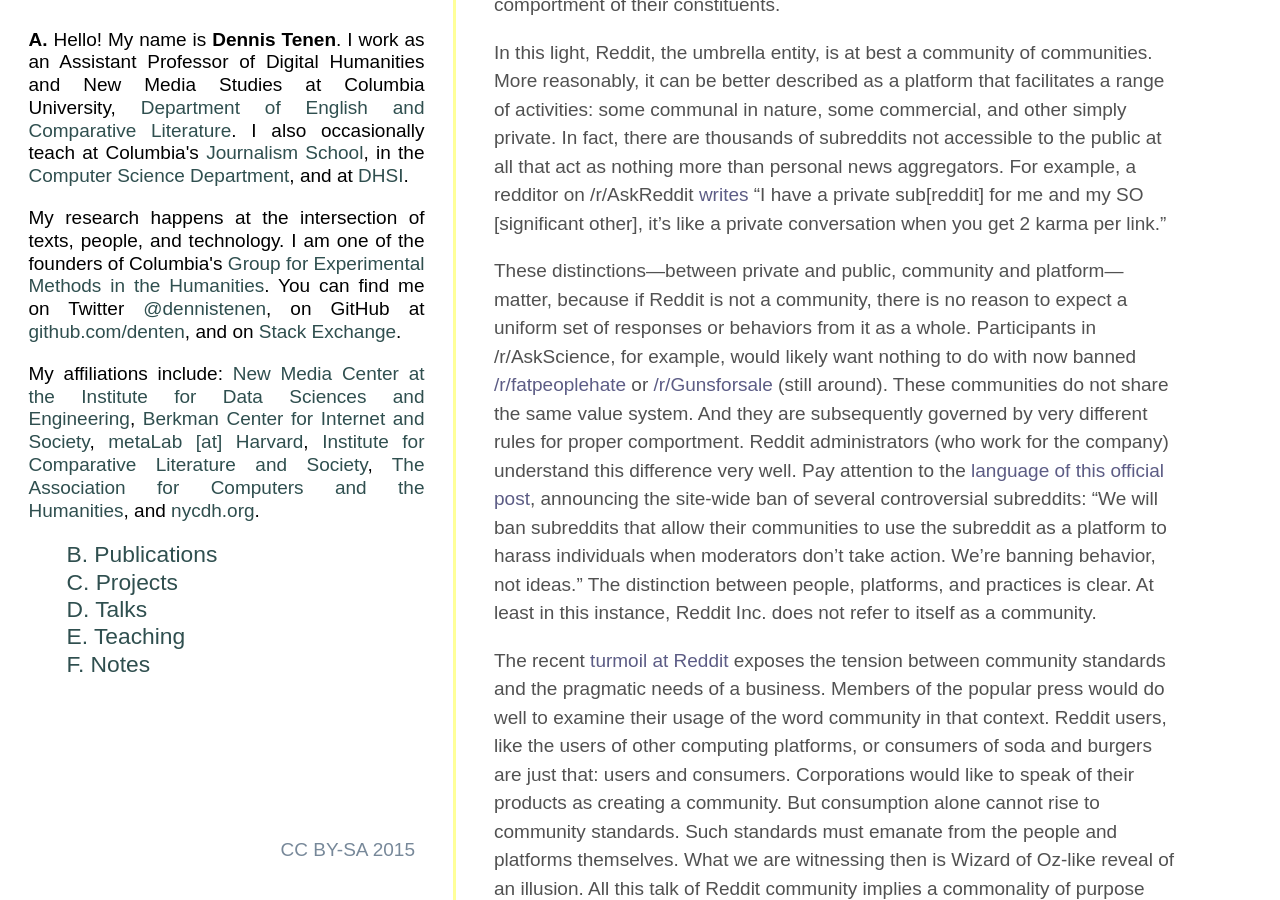
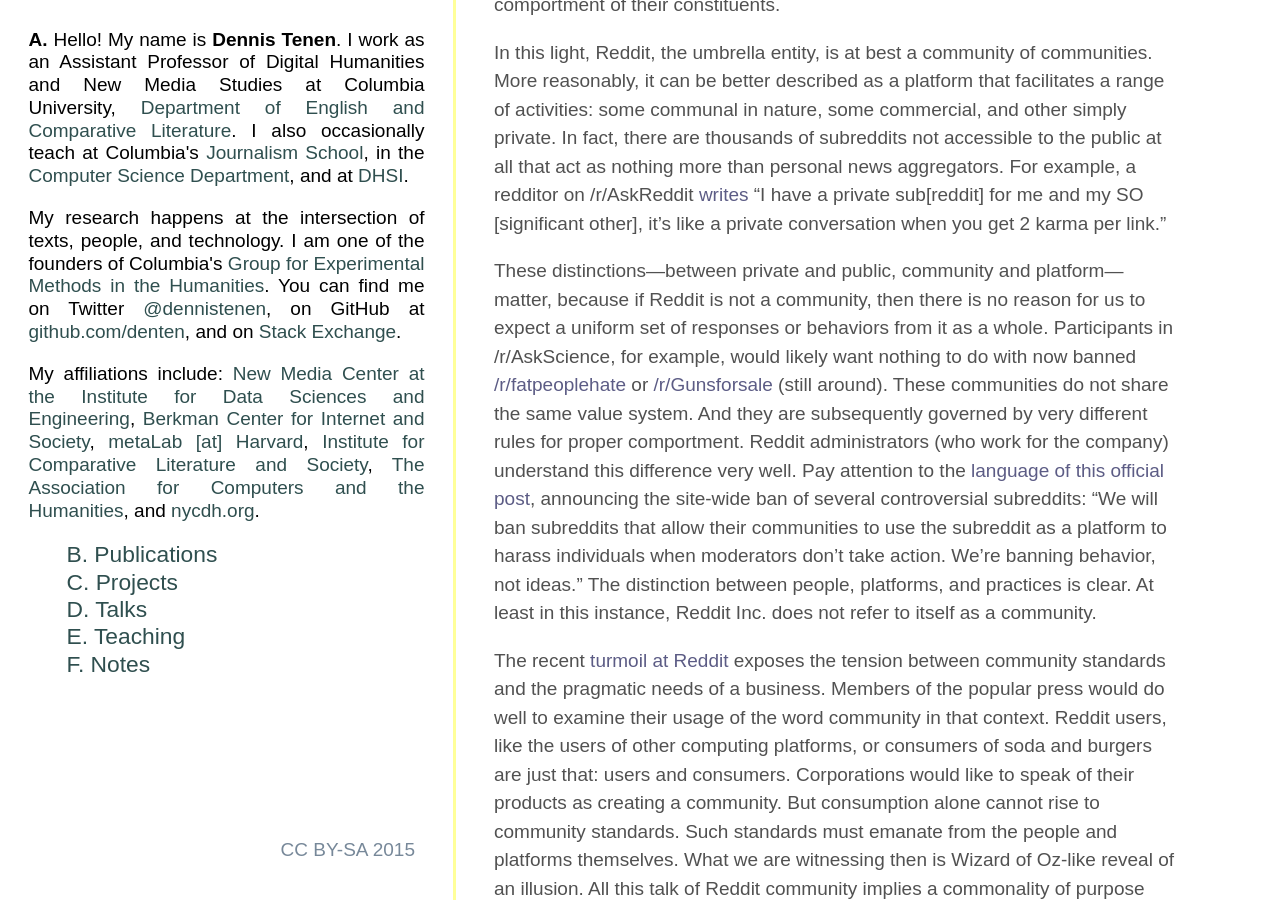
Before and after one commit to denten/denten.github.io, a Jekyll site: the page built from _posts/2015-07-29-reddit-community.md, in a window 1280 px wide and 900 px high, scrolled down 1168 px. Built offline with Jekyll 4.4.1, drawn with Linux system fonts in a browser that asks for light colours; some web fonts are replaced.

Commit message:
update links

```diff
--- a/_posts/2015-07-29-reddit-community.md
+++ b/_posts/2015-07-29-reddit-community.md
@@ -69,10 +69,11 @@
 "I have a private sub[reddit] for me and my SO [significant other], it's like a
 private conversation when you get 2 karma per link."
 
-These distinctions---between private and public, community and platform---matter,
-because if Reddit is not a community, there is no reason to expect a uniform
-set of responses or behaviors from it as a whole. Participants in
-/r/AskScience, for example, would likely want nothing to do with now banned
+These distinctions---between private and public, community and
+platform---matter, because if Reddit is not a community, then there is no
+reason for us to expect a uniform set of responses or behaviors from it as a
+whole.  Participants in /r/AskScience, for example, would likely want nothing
+to do with now banned
 [/r/fatpeoplehate](https://web.archive.org/web/20150729153807/https://www.reddit.com/r/fatpeoplehate)
 or [/r/Gunsforsale](https://www.reddit.com/r/gunsforsale/) (still around).
 These communities do not share the same value system. And they are subsequently
```
